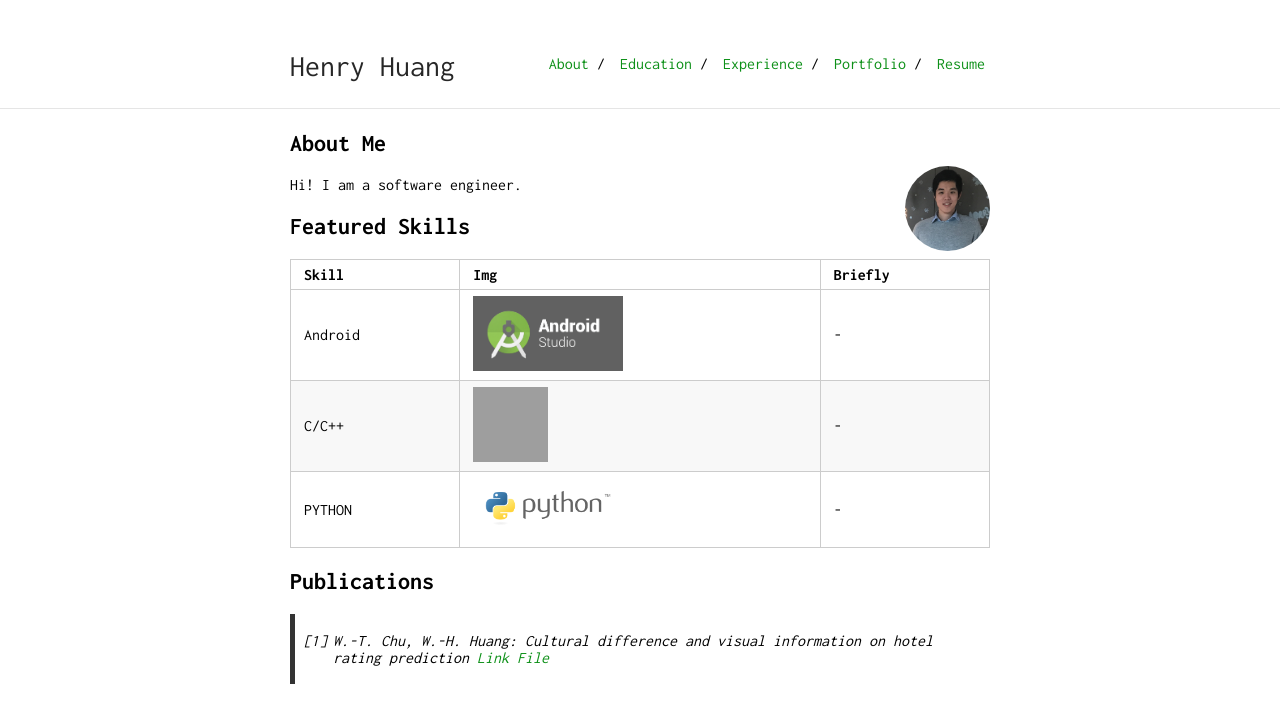
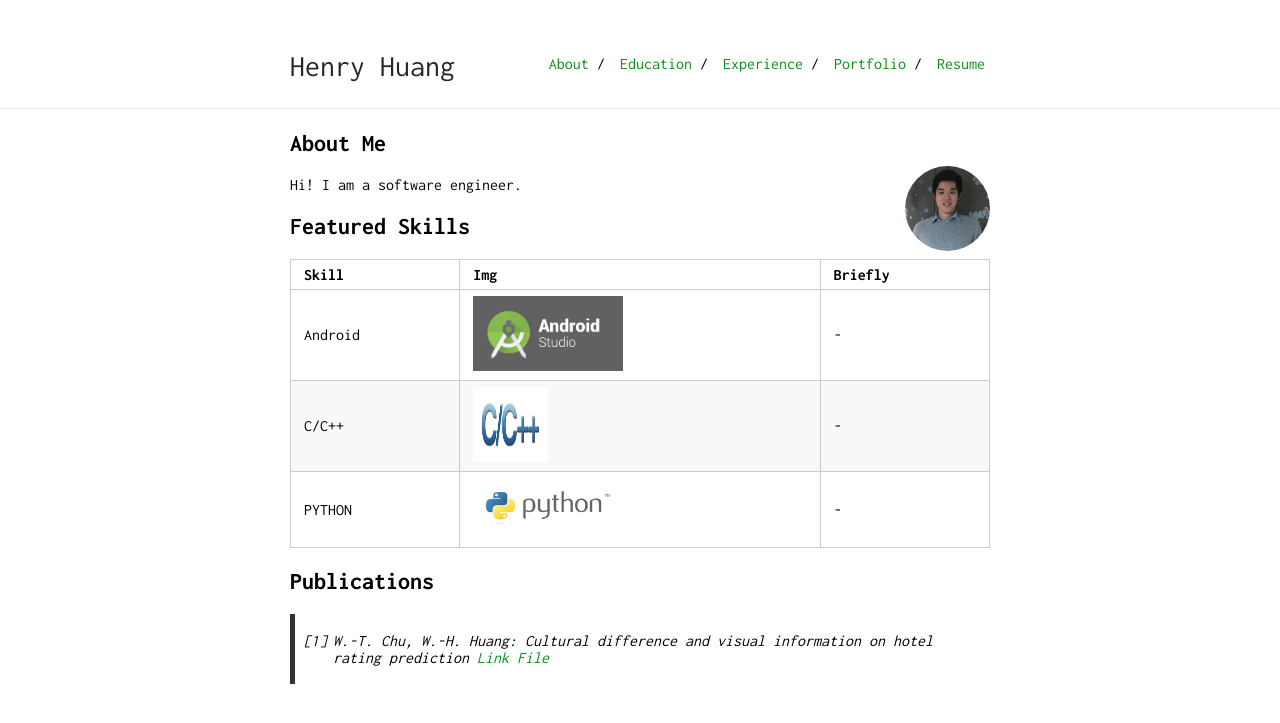
Before and after one commit to henry0726/henry0726.github.io, a Jekyll site: the page built from index.md, in a window 1280 px wide. Shown: the top 723 px of the page. Built offline with Jekyll 4.4.1, drawn with Linux system fonts in a browser that asks for light colours; our own code applies the rules of GitHub Pages for plain Markdown files.

Commit message:
Update index.md

```diff
--- a/index.md
+++ b/index.md
@@ -15,7 +15,7 @@ Hi! I am a software engineer.
 Skill | Img | Briefly
 -----|-------|--------
 Android | <img src="android-studio-logo.png" style="width:150px;height:75px;"/>  | -
-C/C++ | <img src="C and C++.png" style="width:75px;height:75px;"/>| -
+C/C++ | <img src="C and C++.jpg" style="width:75px;height:75px;"/>| -
 PYTHON | <img src="python-logo.png" style="width:150px;height:60px;"/> | -
 
 ## Publications
```
